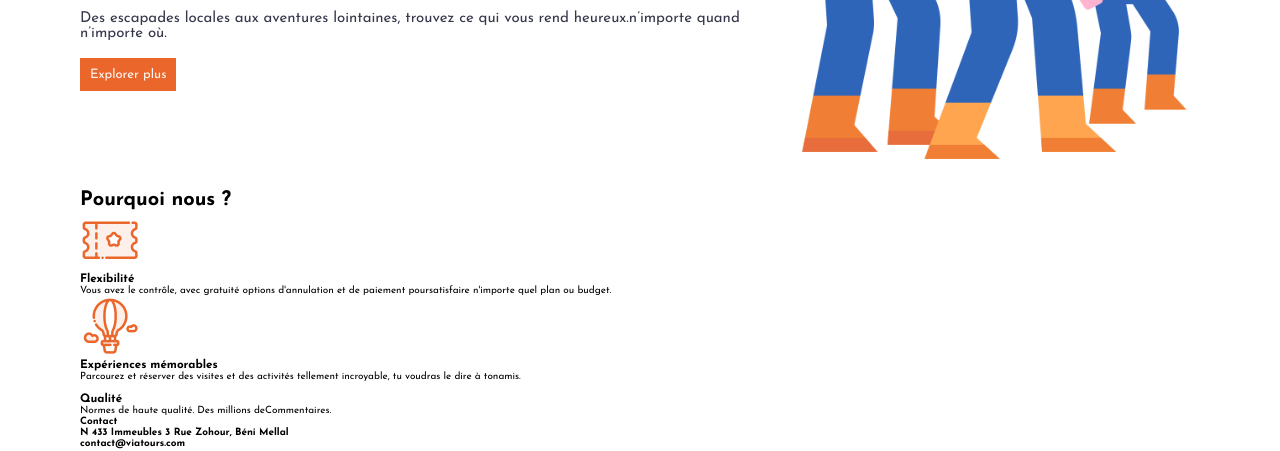
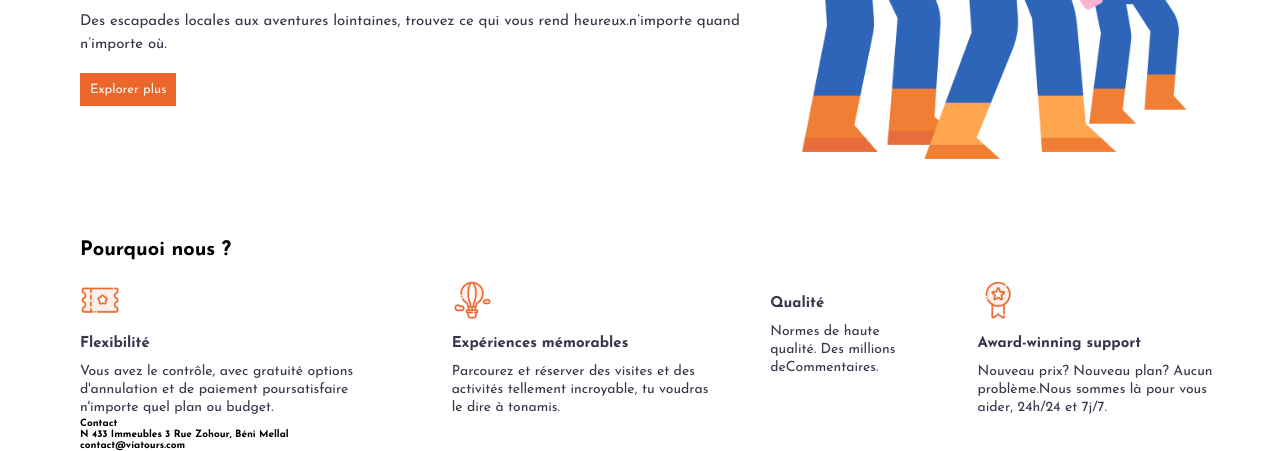
Before and after one commit to Zouhayr-BAHOUMI/Viatours, a plain HTML site: page index.html in a window 1280 px wide. Shown: the part 356-807 px from the top of the page. Drawn offline with Linux system fonts and the light colour scheme.

Commit message:
J'intègre le code css de la deuxième moitié du contenu de la page contenant quatre avantage de l'agence de voyage

```diff
--- a/index.html
+++ b/index.html
@@ -54,6 +54,7 @@
 
         <div class="container2">
             <h1>Pourquoi nous ?</h1>
+            <div class="cards">
                 <div class="card1">
                     <img src="Images/ticket.svg.png" alt="">
                     <h3>Flexibilité</h3>
@@ -76,6 +77,15 @@
                     <p>Normes de haute qualité.
                     Des millions deCommentaires.</p>
                 </div>
+                <div class="card4">
+                    <img src="Images/medal.svg fill.png" alt="">
+                    <h3>Award-winning support</h3>
+                    <p>Nouveau prix? Nouveau plan? Aucun
+                        problème.Nous sommes là pour vous
+                        aider, 24h/24 et 7j/7.</p>
+                </div>
+            </div>
+
         </div>
 
         <footer>
--- a/main.css
+++ b/main.css
@@ -60,7 +60,6 @@ header {
 .container1{
     display: flex;
     justify-content: space-between;
-
 }
 
 .left-col{
@@ -81,6 +80,7 @@ span{
 .left-col p{
     font-size: 1.5rem;
     margin-top: 1.4rem;
+    line-height: 1.5;
 }
 .right-col img{
     height: 450px;
@@ -100,3 +100,39 @@ span{
     text-decoration: none;
     font-size: 1.3rem;
 }
+
+.container2{
+    margin-top: 5rem;
+}
+.cards{
+    display: flex;
+    justify-content: space-between;
+    margin-top: 2rem;
+    gap: 60px;
+}
+
+.card1 img,
+.card2 img,
+.card3 img,
+.card4 img{
+    width: 40px;
+    margin-bottom: 1.3rem;
+}
+
+.card1 h3,
+.card2 h3,
+.card3 h3,
+.card4 h3{
+    color: #35374B;
+    font-size: 1.5rem;
+    margin-bottom: 1.2rem;
+}
+
+.card1 p,
+.card2 p,
+.card3 p,
+.card4 p{
+    color: #35374B;
+    font-size: 1.4rem;
+    line-height: 1.3;
+}
```
Lines whose indentation alone changed are shown as unchanged.
